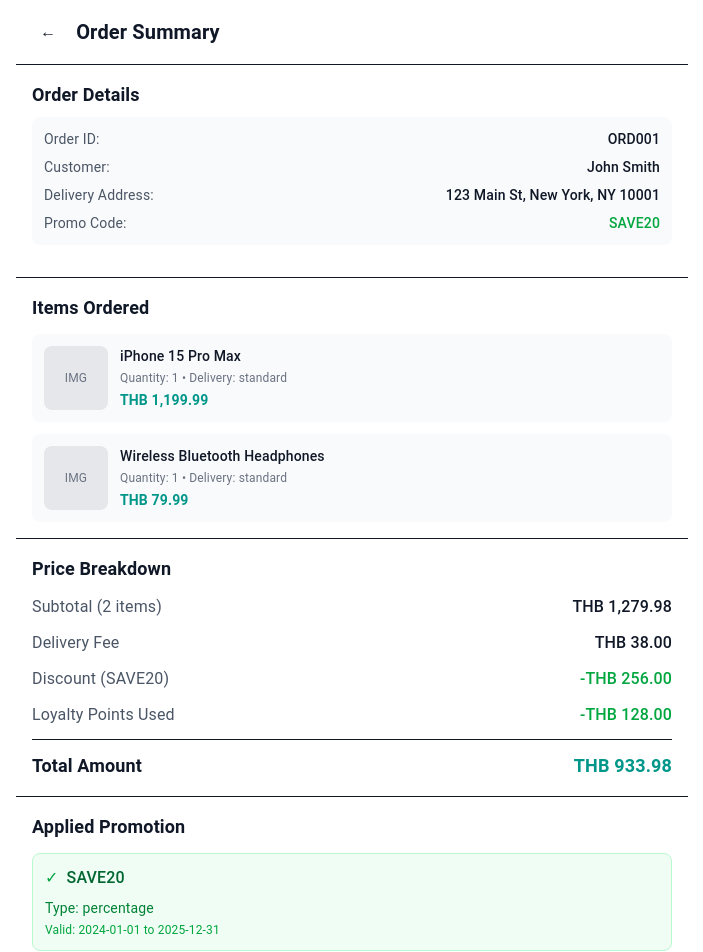
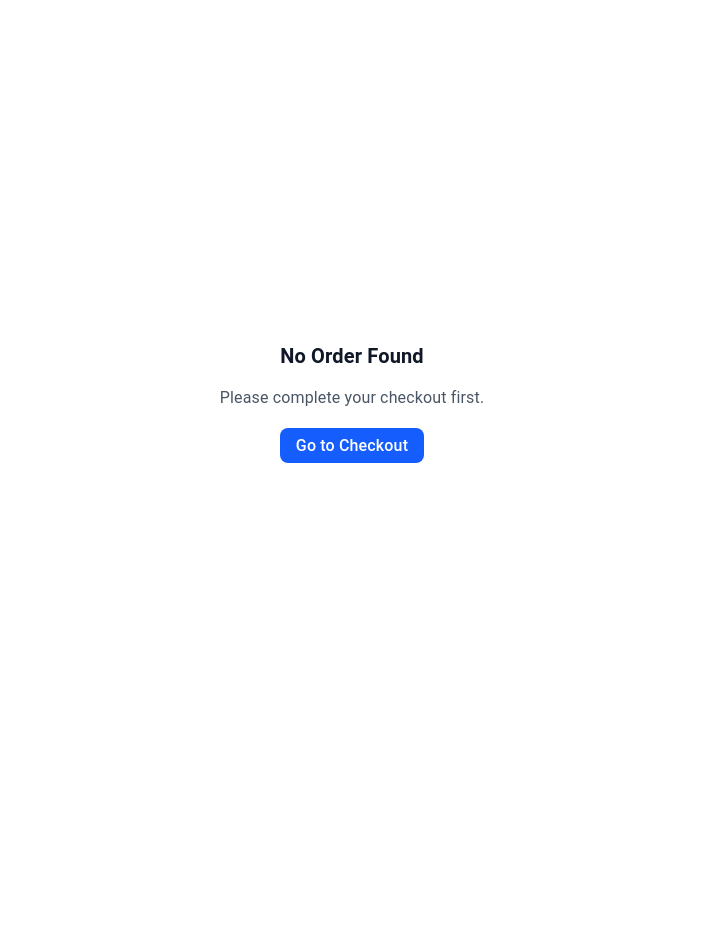
Before and after one commit to thuyein96/ecommerce_checkout_system, a Next.js app: page /order-summary in a window 1280 px wide. Shown: the top 952 px of the page, without its empty margins (288-991 px from the left). After the commit the page ends 800 px from the top, so only its background shows below. Built offline with nearby package versions, Linux system fonts and the light colour scheme; what @mui/material-nextjs would draw is missing.

Commit message:
Order Summary Page fixed

```diff
--- a/src/app/layout.tsx
+++ b/src/app/layout.tsx
@@ -4,6 +4,7 @@ import { Geist, Geist_Mono } from "next/font/google";
 
 import "./globals.css";
 import { CartProvider } from "../context/CartContext";
+import { OrderProvider } from "../context/OrderContext";
 
 const geistSans = Geist({ variable: "--font-geist-sans", subsets: ["latin"] });
 const geistMono = Geist_Mono({
@@ -27,7 +28,9 @@ export default function RootLayout({
         className={`${geistSans.variable} ${geistMono.variable} antialiased`}
       >
         <CartProvider>
-          <MuiProvider>{children}</MuiProvider>
+          <OrderProvider>
+            <MuiProvider>{children}</MuiProvider>
+          </OrderProvider>
         </CartProvider>
       </body>
     </html>
--- a/src/app/order-summary/page.tsx
+++ b/src/app/order-summary/page.tsx
@@ -1,88 +1,49 @@
 "use client";
 
-import orders from "@/data/orders.json";
-import order_items from "@/data/order_items.json";
-import promotion_codes from "@/data/promotion_codes.json";
-import products from "@/data/products.json";
-import customers from "@/data/customers.json";
-import { Promotion_code_type } from "@/utils/enum/promotion_code_type";
-import { amountFromName, currency, DELIVERY_FEES } from "@/utils/helpers";
-import { useState, useMemo } from "react";
+import { useState } from "react";
 import Link from "next/link";
 import { PaymentSuccessModal } from "@/components/PaymentSuccessModal";
+import { currency } from "@/utils/helpers";
+import { DeliveryType } from "@/utils/enum/delivery_types";
+import { useOrder } from "@/context/OrderContext";
 
 const OrderSummaryPage: React.FC = () => {
-  const [orderId, setOrderId] = useState<string>(orders[0].Order_id);
   const [isPaymentModalOpen, setIsPaymentModalOpen] = useState<boolean>(false);
+  const { currentOrder: orderData, clearCurrentOrder } = useOrder();
 
-  // Get order details
-  const order = useMemo(() =>
-    orders.find(o => o.Order_id === orderId) || orders[0],
-    [orderId]
+  // If no order data, redirect to checkout
+  if (!orderData) {
+    return (
+      <div className="mx-auto max-w-2xl bg-white text-gray-900 min-h-screen flex items-center justify-center">
+        <div className="text-center">
+          <h2 className="text-xl font-semibold mb-4">No Order Found</h2>
+          <p className="text-gray-600 mb-6">Please complete your checkout first.</p>
+          <Link
+            href="/checkout"
+            className="bg-blue-600 text-white py-2 px-4 rounded-lg font-medium hover:bg-blue-700 transition-colors"
+          >
+            Go to Checkout
+          </Link>
+        </div>
+      </div>
     );
+  }
 
-  // Get customer details
-  const customer = useMemo(() =>
-    customers.find(c => c.Cus_id === order.Cus_id) || customers[0],
-    [order.Cus_id]
-  );
-
-  // Get order items
-  const orderItems = useMemo(() =>
-    order_items.filter(item => item.Order_id === orderId),
-    [orderId]
-  );
-
-  // Get applied promotion code
-  const appliedPromotion = useMemo(() =>
-    order.coupon ? promotion_codes.find(promo => promo.Name === order.coupon) : null,
-    [order.coupon]
-  );
-
-  // Calculate subtotal
-  const subtotal = useMemo(() =>
-    orderItems.reduce((sum, item) => sum + item.SubTotal, 0),
-    [orderItems]
-  );
-
-  // Calculate delivery fees
-  const totalDeliveryFees = useMemo(() => {
-    return orderItems.reduce((sum, item) => {
-      const fee = DELIVERY_FEES[item.Delivery_fee_type as keyof typeof DELIVERY_FEES] ?? 0;
-      return sum + fee;
-    }, 0);
-  }, [orderItems]);
-
-  // Calculate discount amount
-  const discountAmount = useMemo(() => {
-    if (!appliedPromotion) return 0;
-
-    if (appliedPromotion.Promotion_code_type === Promotion_code_type.Percentage) {
-      const pct = amountFromName(appliedPromotion.Name) / 100;
-      return subtotal * pct;
-    }
-    if (appliedPromotion.Promotion_code_type === Promotion_code_type.Fixed) {
-      return amountFromName(appliedPromotion.Name);
-    }
-    return 0;
-  }, [appliedPromotion, subtotal]);
-
-  // Calculate effective delivery (after free delivery promotion)
-  const effectiveDelivery = useMemo(() => {
-    if (appliedPromotion?.Promotion_code_type === Promotion_code_type.Free_delivery) return 0;
-    return totalDeliveryFees;
-  }, [appliedPromotion, totalDeliveryFees]);
-
-  // Calculate loyalty points used
-  const loyaltyPointsUsed = order.loyalty_points || 0;
-
-  // Calculate final total
-  const finalTotal = useMemo(() => {
-    const total = subtotal + effectiveDelivery - discountAmount - loyaltyPointsUsed;
-    return Math.max(0, Number(total.toFixed(2)));
-  }, [subtotal, effectiveDelivery, discountAmount, loyaltyPointsUsed]);
-
-  return (
+  const {
+    orderId,
+    customer,
+    shopGroups, // Use pre-grouped data instead of cart
+    deliveryMethods,
+    appliedCoupon,
+    subtotal,
+    effectiveDelivery,
+    discountAmount,
+    pointsUsed,
+    pointsDiscountBaht,
+    finalTotal,
+    pointsEarned,
+    orderDate
+  } = orderData; return (
     <div className="mx-auto max-w-2xl bg-white text-gray-900 min-h-screen">
       {/* Header */}
       <div className="sticky top-0 z-10 flex items-center gap-3 border-b bg-white/90 px-4 py-3 backdrop-blur">
@@ -99,7 +60,7 @@ const OrderSummaryPage: React.FC = () => {
           <div className="bg-gray-50 rounded-lg p-3 space-y-2">
             <div className="flex justify-between">
               <span className="text-sm text-gray-600">Order ID:</span>
-              <span className="text-sm font-medium">{order.Order_id}</span>
+              <span className="text-sm font-medium">{orderId}</span>
             </div>
             <div className="flex justify-between">
               <span className="text-sm text-gray-600">Customer:</span>
@@ -109,41 +70,63 @@ const OrderSummaryPage: React.FC = () => {
               <span className="text-sm text-gray-600">Delivery Address:</span>
               <span className="text-sm font-medium text-right">{customer.Address}</span>
             </div>
-            {order.coupon && (
+            <div className="flex justify-between">
+              <span className="text-sm text-gray-600">Order Date:</span>
+              <span className="text-sm font-medium">
+                {new Date(orderDate).toLocaleDateString()}
+              </span>
+            </div>
+            {appliedCoupon && (
               <div className="flex justify-between">
                 <span className="text-sm text-gray-600">Promo Code:</span>
-                <span className="text-sm font-medium text-green-600">{order.coupon}</span>
+                <span className="text-sm font-medium text-green-600">{appliedCoupon.Name}</span>
               </div>
             )}
           </div>
         </div>
       </div>
 
-      {/* Order Items */}
+      {/* Order Items by Shop */}
       <div className="px-4 py-4 border-b">
         <h3 className="text-lg font-semibold mb-3">Items Ordered</h3>
+        <div className="space-y-4">
+          {Object.entries(shopGroups).map(([shopId, items]) => (
+            <div key={shopId} className="border rounded-lg p-3 bg-gray-50">
+              <div className="flex items-center justify-between mb-3">
+                <h4 className="font-semibold text-gray-800">
+                  🏪 Shop {shopId}
+                </h4>
+                <span className="text-sm text-gray-600 bg-white px-2 py-1 rounded">
+                  {deliveryMethods[shopId] === DeliveryType.STANDARD ? 'Standard' : 'Priority'} Delivery
+                </span>
+              </div>
               <div className="space-y-3">
-          {orderItems.map((item) => {
-            const product = products.find(p => p.product_id === item.Product_id);
-            return (
-              <div key={item.OrderItem_id} className="flex items-center gap-3 p-3 bg-gray-50 rounded-lg">
-                <div className="h-16 w-16 flex-shrink-0 rounded-lg bg-gray-200 flex items-center justify-center">
-                  <span className="text-xs text-gray-500">IMG</span>
-                </div>
+                {items.map((item) => (
+                  <div key={item.product.product_id} className="flex items-center gap-3 p-3 bg-white rounded-lg">
+                    <img
+                      src={item.product.image}
+                      alt={item.product.product_name}
+                      className="h-16 w-16 flex-shrink-0 rounded-lg object-cover"
+                    />
                     <div className="flex-1">
                       <h4 className="text-sm font-medium text-gray-900">
-                    {product?.product_name || "Unknown Product"}
+                        {item.product.product_name}
                       </h4>
                       <p className="text-xs text-gray-500 mt-1">
-                    Quantity: {item.Quantity} • Delivery: {item.Delivery_fee_type}
+                        {item.product.product_category}
+                      </p>
+                      <p className="text-xs text-gray-500 mt-1">
+                        {currency(item.product.price)} × {item.quantity}
                       </p>
                       <p className="text-sm font-semibold text-teal-600 mt-1">
-                    {currency(item.SubTotal)}
+                        {currency(item.product.price * item.quantity)}
                       </p>
                     </div>
                   </div>
-            );
-          })}
+                ))}
+              </div>
+            </div>
+          ))}
         </div>
       </div>
 
@@ -152,7 +135,9 @@ const OrderSummaryPage: React.FC = () => {
         <h3 className="text-lg font-semibold mb-3">Price Breakdown</h3>
         <div className="space-y-3">
           <div className="flex justify-between items-center">
-            <span className="text-gray-600">Subtotal ({orderItems.length} items)</span>
+            <span className="text-gray-600">
+              Subtotal ({Object.values(shopGroups).flat().length} items)
+            </span>
             <span className="font-medium">{currency(subtotal)}</span>
           </div>
 
@@ -170,7 +155,7 @@ const OrderSummaryPage: React.FC = () => {
           {discountAmount > 0 && (
             <div className="flex justify-between items-center">
               <span className="text-gray-600">
-                Discount ({appliedPromotion?.Name})
+                Discount ({appliedCoupon?.Name})
               </span>
               <span className="font-medium text-green-600">
                 -{currency(discountAmount)}
@@ -178,11 +163,11 @@ const OrderSummaryPage: React.FC = () => {
             </div>
           )}
 
-          {loyaltyPointsUsed > 0 && (
+          {pointsUsed > 0 && (
             <div className="flex justify-between items-center">
-              <span className="text-gray-600">Loyalty Points Used</span>
+              <span className="text-gray-600">Loyalty Points Used ({pointsUsed} pts)</span>
               <span className="font-medium text-green-600">
-                -{currency(loyaltyPointsUsed)}
+                -{currency(pointsDiscountBaht)}
               </span>
             </div>
           )}
@@ -197,19 +182,19 @@ const OrderSummaryPage: React.FC = () => {
       </div>
 
       {/* Promotion Details */}
-      {appliedPromotion && (
+      {appliedCoupon && (
         <div className="px-4 py-4 border-b">
           <h3 className="text-lg font-semibold mb-3">Applied Promotion</h3>
           <div className="bg-green-50 border border-green-200 rounded-lg p-3">
             <div className="flex items-center gap-2 mb-2">
               <span className="text-green-600">✓</span>
-              <span className="font-medium text-green-800">{appliedPromotion.Name}</span>
+              <span className="font-medium text-green-800">{appliedCoupon.Name}</span>
             </div>
             <p className="text-sm text-green-700">
-              Type: {appliedPromotion.Promotion_code_type.replace('_', ' ')}
+              Type: {appliedCoupon.Promotion_code_type.replace('_', ' ')}
             </p>
             <p className="text-xs text-green-600 mt-1">
-              Valid: {appliedPromotion.Start_date} to {appliedPromotion.End_date}
+              Valid: {appliedCoupon.Start_date} to {appliedCoupon.End_date}
             </p>
           </div>
         </div>
@@ -220,16 +205,12 @@ const OrderSummaryPage: React.FC = () => {
         <h3 className="text-lg font-semibold mb-3">Loyalty Information</h3>
         <div className="bg-blue-50 border border-blue-200 rounded-lg p-3">
           <div className="flex justify-between items-center mb-2">
-            <span className="text-blue-700">Available Loyalty Points:</span>
-            <span className="font-medium text-blue-800">{customer.Loyal_points} coins</span>
+            <span className="text-blue-700">Points Used in This Order:</span>
+            <span className="font-medium text-blue-800">{pointsUsed} coins</span>
           </div>
           <div className="flex justify-between items-center">
-            <span className="text-blue-700">Points Used in This Order:</span>
-            <span className="font-medium text-blue-800">{loyaltyPointsUsed} coins</span>
-          </div>
-          <div className="flex justify-between items-center mt-2">
-            <span className="text-blue-700">Remaining Points:</span>
-            <span className="font-medium text-blue-800">{customer.Loyal_points - loyaltyPointsUsed} coins</span>
+            <span className="text-blue-700">Points You&apos;ll Earn:</span>
+            <span className="font-medium text-blue-800">{pointsEarned} coins</span>
           </div>
         </div>
       </div>
@@ -261,9 +242,13 @@ const OrderSummaryPage: React.FC = () => {
       {/* Payment Success Modal */}
       <PaymentSuccessModal
         isOpen={isPaymentModalOpen}
-        onClose={() => setIsPaymentModalOpen(false)}
+        onClose={() => {
+          setIsPaymentModalOpen(false);
+          // Clear order data after payment using OrderContext
+          clearCurrentOrder();
+        }}
         orderTotal={currency(finalTotal)}
-        orderId={order.Order_id}
+        orderId={orderId}
       />
     </div>
   );
--- /dev/null
+++ b/src/context/OrderContext.tsx
@@ -0,0 +1,56 @@
+"use client";
+import React, { createContext, useContext, useState } from "react";
+import { CartItem } from "./CartContext";
+import { Customer, PromotionCode } from "@/models";
+import { DeliveryType } from "@/utils/enum/delivery_types";
+
+export interface OrderData {
+    orderId: string;
+    customer: Customer;
+    shopGroups: Record<string, CartItem[]>;
+    deliveryMethods: Record<string, DeliveryType>;
+    appliedCoupon: PromotionCode | null;
+    subtotal: number;
+    totalDeliveryFees: number;
+    effectiveDelivery: number;
+    discountAmount: number;
+    pointsUsed: number;
+    pointsDiscountBaht: number;
+    finalTotal: number;
+    pointsEarned: number;
+    orderDate: string;
+}
+
+interface OrderContextType {
+    currentOrder: OrderData | null;
+    setCurrentOrder: (order: OrderData) => void;
+    clearCurrentOrder: () => void;
+}
+
+const OrderContext = createContext<OrderContextType>({
+    currentOrder: null,
+    setCurrentOrder: () => { },
+    clearCurrentOrder: () => { },
+});
+
+export const useOrder = () => useContext(OrderContext);
+
+export const OrderProvider: React.FC<{ children: React.ReactNode }> = ({
+    children,
+}) => {
+    const [currentOrder, setCurrentOrderState] = useState<OrderData | null>(null);
+
+    const setCurrentOrder = (order: OrderData) => {
+        setCurrentOrderState(order);
+    };
+
+    const clearCurrentOrder = () => {
+        setCurrentOrderState(null);
+    };
+
+    return (
+        <OrderContext.Provider value={{ currentOrder, setCurrentOrder, clearCurrentOrder }}>
+            {children}
+        </OrderContext.Provider>
+    );
+};
```
Also changed, not shown: jest.setup.js (+10 -1 lines), src/app/checkout/page.tsx (+21 -1 lines), 1 other file (tests, documents, lock files or other folders). Lines whose indentation alone changed are shown as unchanged.
